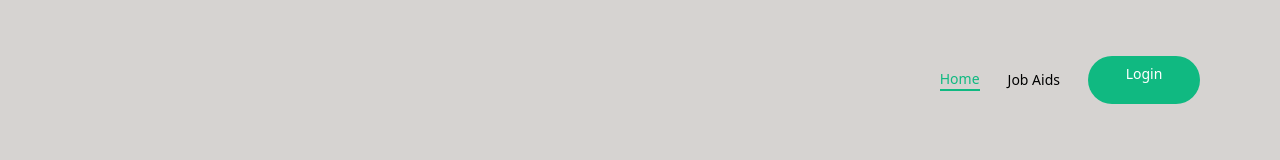
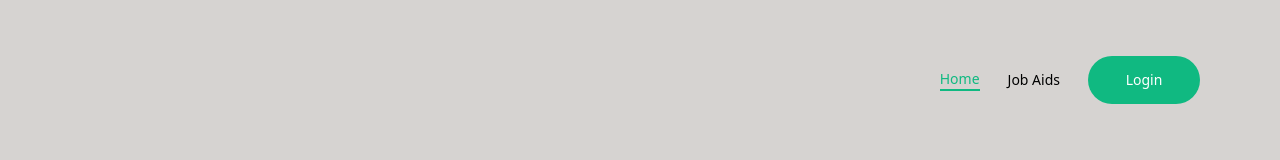
Before and after one commit to AnirudhaPatil-1/Principal-Portal, a React (Create React App) app: page / in a window 1280 px wide. Shown: the top 160 px of the page. Built offline with nearby package versions, Linux system fonts and the light colour scheme.

Commit message:
section added - actions section added

```diff
--- a/src/components/NavBar.js
+++ b/src/components/NavBar.js
@@ -6,7 +6,7 @@ const NavBar = () => {
         <ul className='flex justify-end items-center gap-7 text-sm font-medium mt-7'>
           <li className='text-emerald-500 border-b-2 border-emerald-500 text-sm font-medium'>Home</li>
           <li className='text-sm font-medium'>Job Aids</li>
-          <li className=' w-28 h-12 bg-emerald-500 rounded-full text-white text-sm font-medium p-2  mr-20 '>Login</li>
+          <li className=' w-28 h-12 bg-emerald-500 rounded-full text-white text-sm font-medium p-2  mr-20 block flex justify-center items-center'>Login</li>
         </ul>
 
     </div>
```
